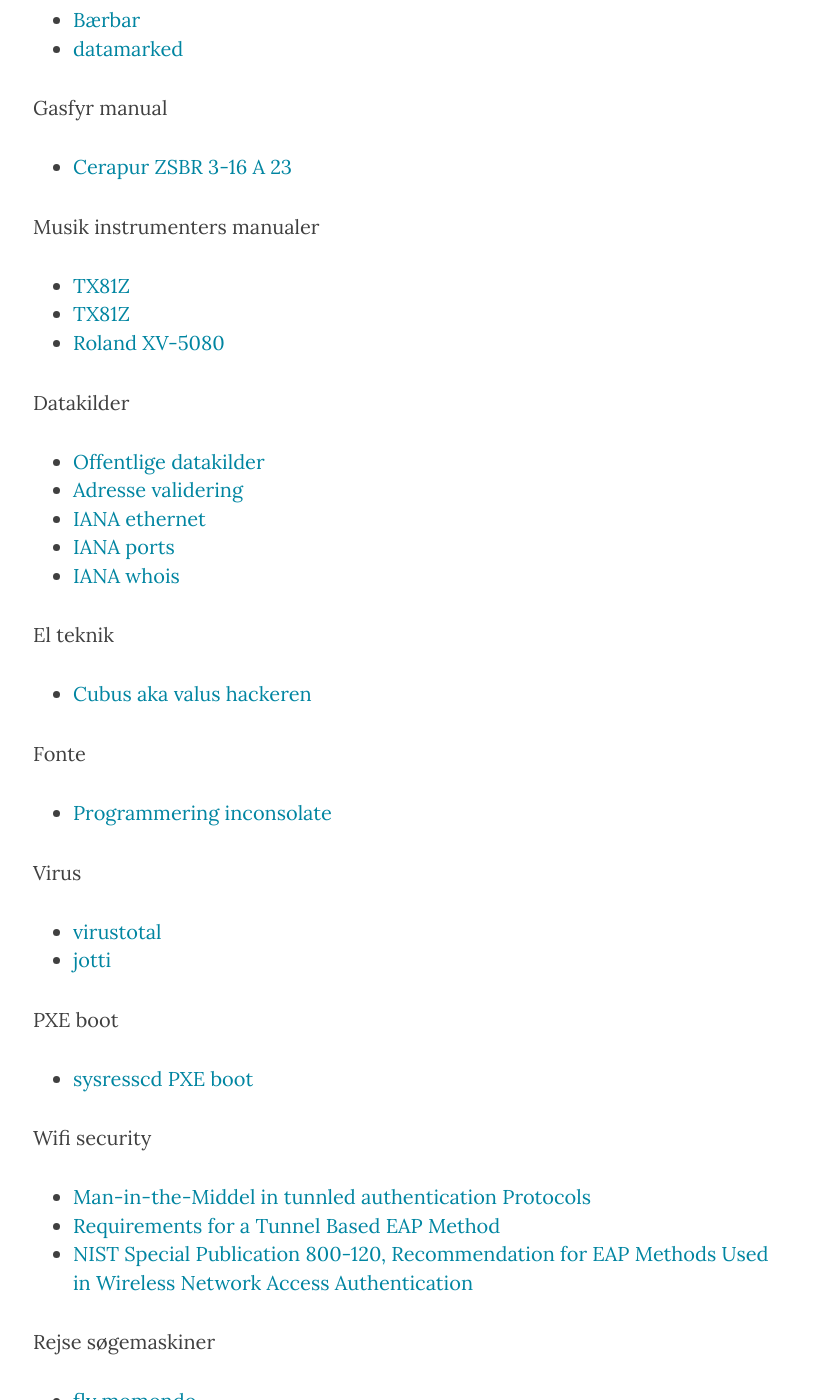
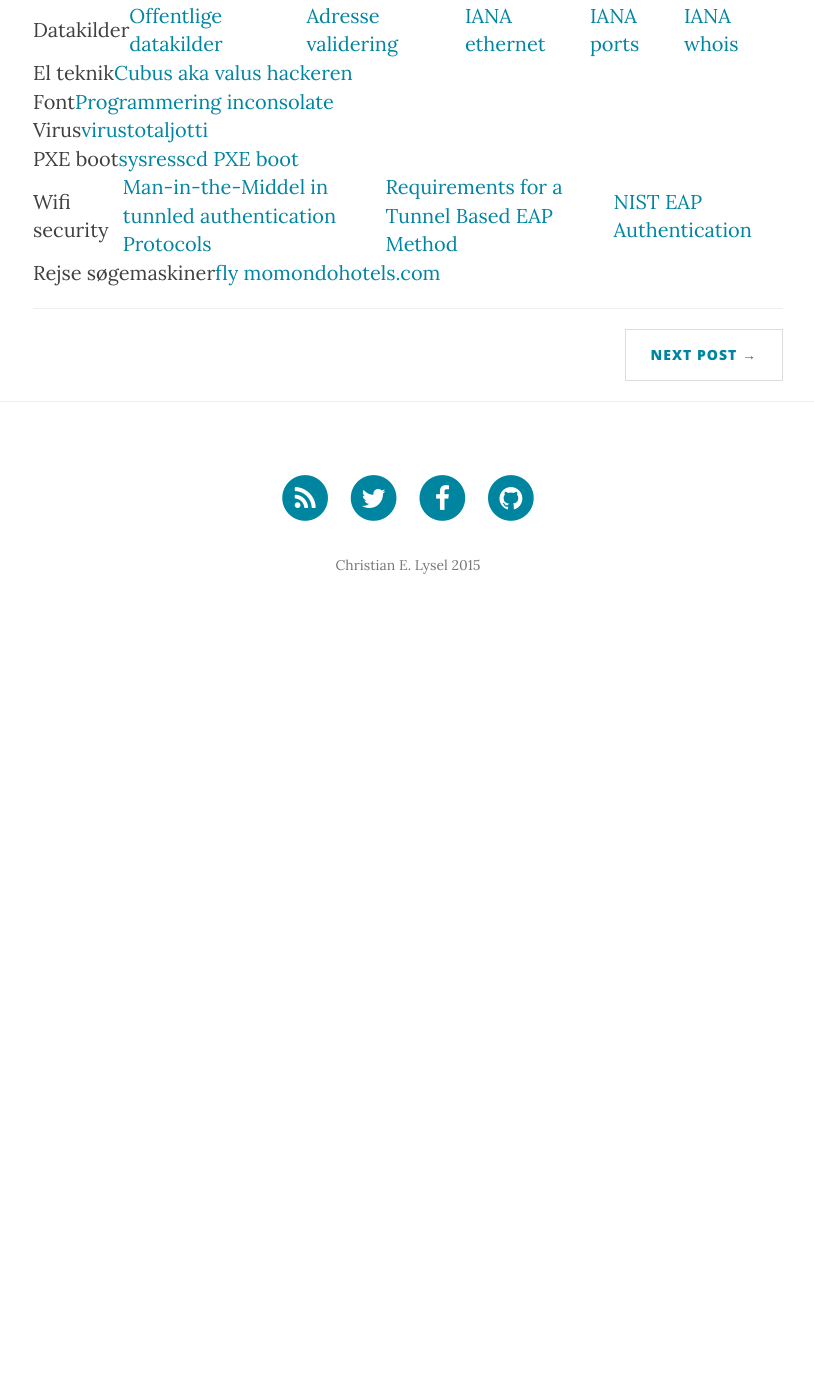
Before and after one commit to clysel/christian.lysel.net, a Jekyll site: the page built from _posts/2009-04-24-diverse.markdown, in a window 1280 px wide and 1400 px high, scrolled down 736 px. Shown: the whole window, without its empty margins (232-1046 px from the left). Built offline with Jekyll 4.4.1, drawn with Linux system fonts in a browser that asks for light colours; nearby versions of some CDN libraries; after the commit the page ends 1377 px from its top, so only the background shows below that.

Commit message:
Update 2009-04-24-diverse.markdown

```diff
--- a/_posts/2009-04-24-diverse.markdown
+++ b/_posts/2009-04-24-diverse.markdown
@@ -8,44 +8,23 @@
 
 IT butikker | [Amazon UK](http://www.amazon.co.uk) | [Amazon US](http://www.amazon.com) | [BILKA](http://www.bilka.dk) | [ComputerCity](http://www.computercity.dk) | [EDB priser](http://www.edbpriser.dk) | [elgiganten](http://www.elgiganten.dk) | [fifonetwork](http://www.fifonetwork.com) | [Fona](http://www.fona.dk) | [Merlin](http://www.merlin.dk) | [Proconsult](http://www.proconsult.dk) | [Dustin](http://www.dustin.dk)
 
-Reservedele til bærbar
+Reservedele til bærbar | [Bærbar](http://bærbar.com) | [datamarked](http://datamarked.dk)
 
- * [Bærbar](http://bærbar.com)
- * [datamarked](http://datamarked.dk)
+Gasfyr manual | [Cerapur ZSBR 3-16 A 23](http://www.bosch-climate.dk/files/201107061116060.4.%20CeraPur%20ZSBR%203-16%207-28%20ZBR%2011-42.pdf)
 
-Gasfyr manual
- * [Cerapur ZSBR 3-16 A 23](http://www.bosch-climate.dk/files/201107061116060.4.%20CeraPur%20ZSBR%203-16%207-28%20ZBR%2011-42.pdf)
+Musik instrumenters manualer | [TX81Z](http://the-all.org/tx81z/index.html) | [TX81Z](http://www2.yamaha.co.jp/manual/pdf/emi/english/synth/TX81ZE.pdf) | [Roland XV-5080](http://www.rolandus.com/products/productdetails.aspx?ObjectId=274)
 
-Musik instrumenters manualer
- * [TX81Z](http://the-all.org/tx81z/index.html)
- * [TX81Z](http://www2.yamaha.co.jp/manual/pdf/emi/english/synth/TX81ZE.pdf)
- * [Roland XV-5080](http://www.rolandus.com/products/productdetails.aspx?ObjectId=274)
+Datakilder | [Offentlige datakilder](http://digitaliser.dk/ressourcer?tabContainerResources=tabDatakildeResources#) | [Adresse validering](http://www.ebst.dk/aws) | [IANA ethernet](http://www.iana.org/assignments/ethernet-numbers) | [IANA  ports](http://www.iana.org/assignments/port-numbers) | [IANA whois](http://whois.iana.org)
 
-Datakilder
- * [Offentlige datakilder](http://digitaliser.dk/ressourcer?tabContainerResources=tabDatakildeResources#)
- * [Adresse validering](http://www.ebst.dk/aws)
- * [IANA ethernet](http://www.iana.org/assignments/ethernet-numbers)
- * [IANA ports](http://www.iana.org/assignments/port-numbers)
- * [IANA whois](http://whois.iana.org)
-
-El teknik
- * [Cubus aka valus hackeren](http://cubus-adsl.dk/elteknik/)
+El teknik | [Cubus aka valus hackeren](http://cubus-adsl.dk/elteknik/)
 
 
-Fonte
- * [Programmering inconsolate](http://www.levien.com/type/myfonts/inconsolata.html)
+Font | [Programmering inconsolate](http://www.levien.com/type/myfonts/inconsolata.html)
 
-Virus
- * [virustotal](http://www.virustotal.com)
- * [jotti](http://virusscan.jotti.org)
+Virus | [virustotal](http://www.virustotal.com) | [jotti](http://virusscan.jotti.org)
 
-PXE boot
- * [sysresscd PXE boot](http://www.sysresccd.org/Sysresccd-manual-en_Manage_remote_windows_linux_servers_using_SystemRescueCd#How_to_configure_SystemRescueCd_on_your_network)
+PXE boot | [sysresscd PXE boot](http://www.sysresccd.org/Sysresccd-manual-en_Manage_remote_windows_linux_servers_using_SystemRescueCd#How_to_configure_SystemRescueCd_on_your_network)
 
-Wifi security
- * [Man-in-the-Middel in tunnled authentication Protocols](http://eprint.iacr.org/2002/163)
- * [Requirements for a Tunnel Based EAP Method](http://www.ietf.org/id/draft-ietf-emu-eaptunnel-req-03.txt)
- * [NIST Special Publication 800-120, Recommendation for EAP Methods Used in Wireless Network Access Authentication](http://csrc.nist.gov/publications/nistpubs/800-120/sp800-120.pdf)
+Wifi security | [Man-in-the-Middel in tunnled authentication Protocols](http://eprint.iacr.org/2002/163) | [Requirements for a Tunnel Based EAP Method](http://www.ietf.org/id/draft-ietf-emu-eaptunnel-req-03.txt) | [NIST EAP Authentication](http://csrc.nist.gov/publications/nistpubs/800-120/sp800-120.pdf)
 
-Rejse søgemaskiner
- * [fly momondo](http://www.momondo.dk)
+Rejse søgemaskiner | [fly momondo](http://www.momondo.dk) | [hotels.com](http://www.hotels.com)
```
